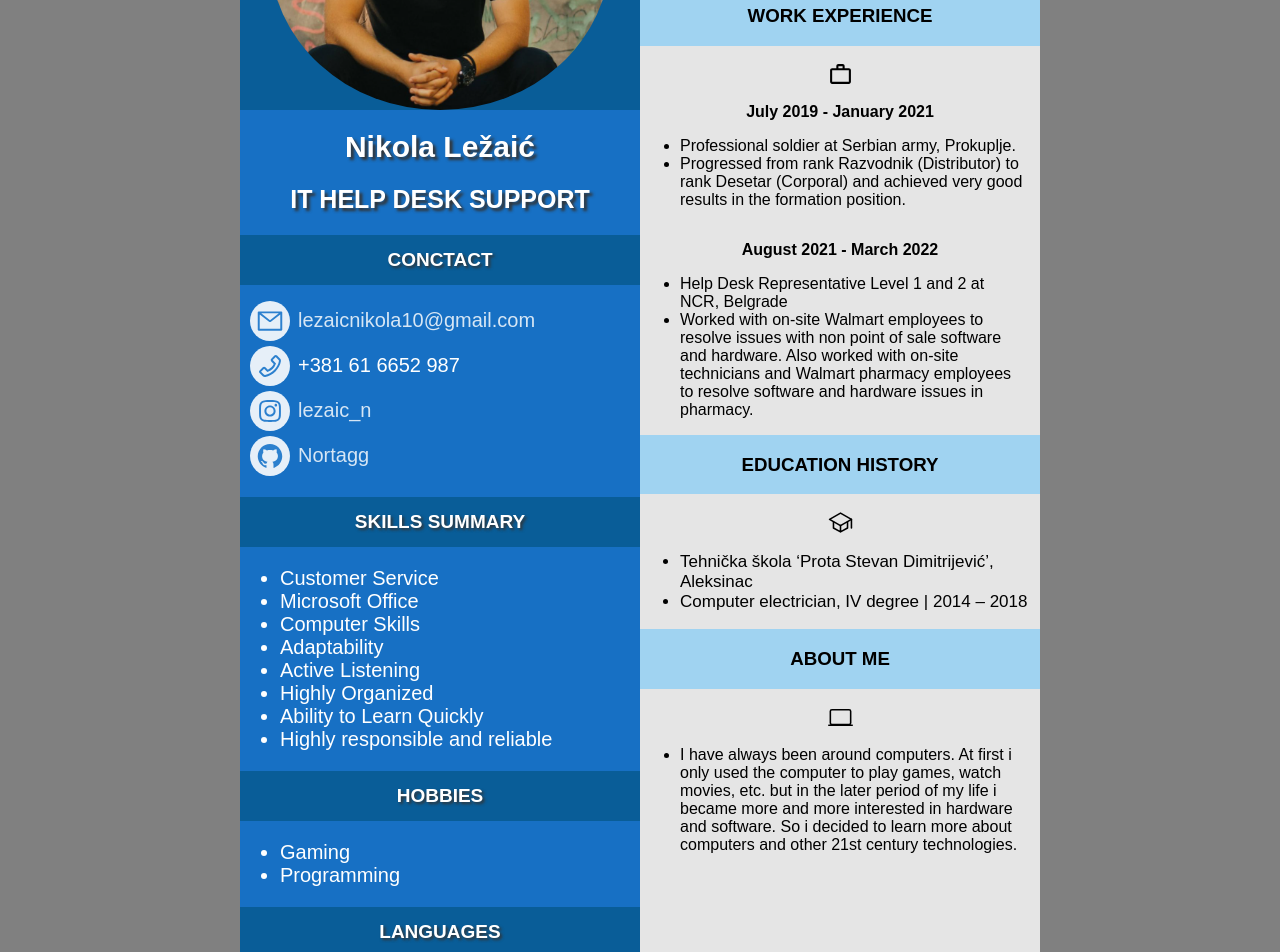
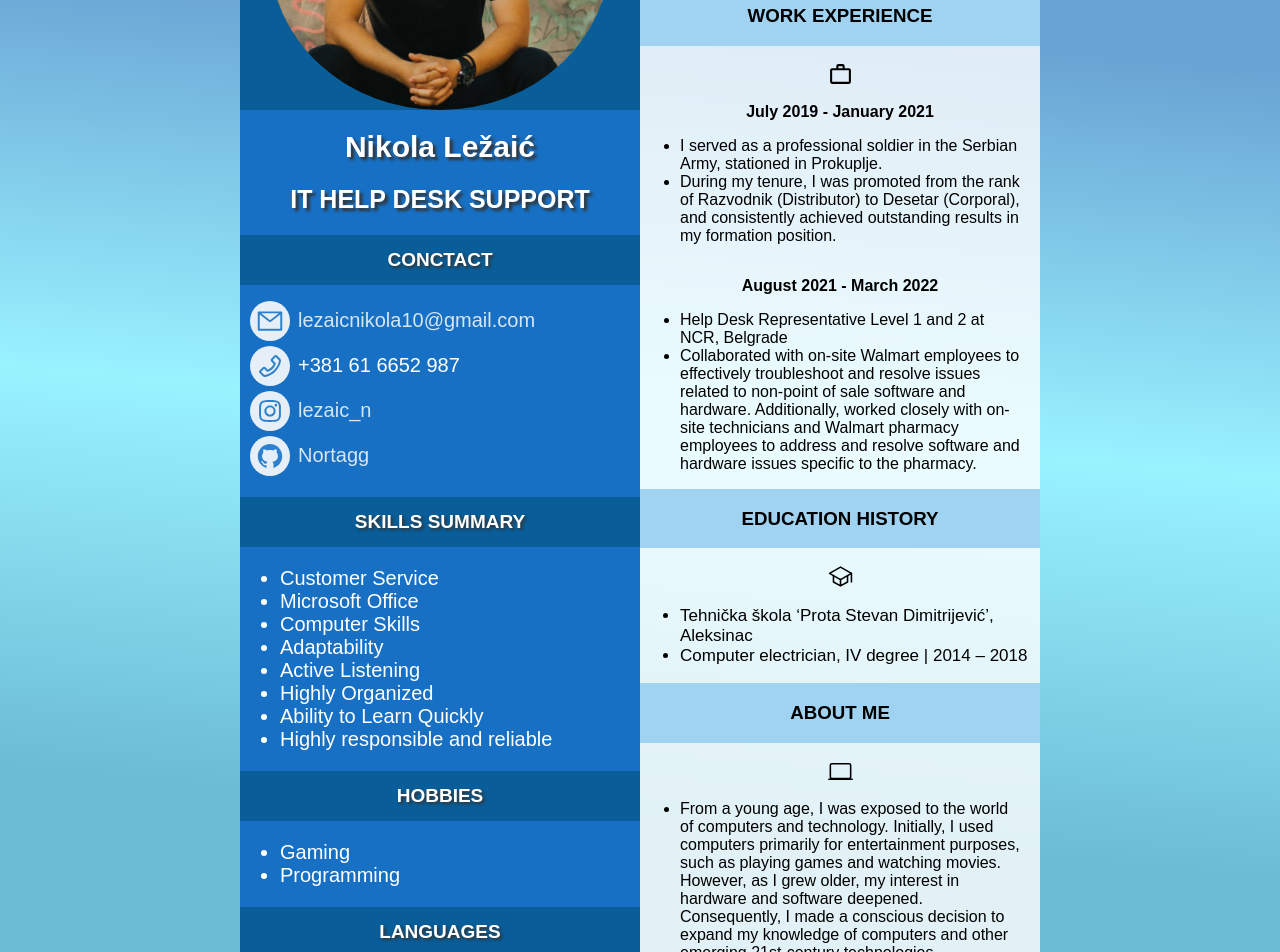
Before and after one commit to Nortagg/cv, a React (Create React App) app: page / in a window 1280 px wide. Shown: the part 200-1152 px from the top of the page. Built offline with nearby package versions, Linux system fonts and the light colour scheme.

Commit message:
edited text and added background styles

```diff
--- a/src/Components/container-right/container-right.jsx
+++ b/src/Components/container-right/container-right.jsx
@@ -26,20 +26,25 @@ export default function HomeRight() {
       </div>
       <p className="date-we1">July 2019 - January 2021</p>
       <ul className="we-text1">
-        <li>Professional soldier at Serbian army, Prokuplje.</li>
         <li>
-          Progressed from rank Razvodnik (Distributor) to rank Desetar
-          (Corporal) and achieved very good results in the formation position.
+          I served as a professional soldier in the Serbian Army, stationed in
+          Prokuplje.
+        </li>
+        <li>
+          During my tenure, I was promoted from the rank of Razvodnik
+          (Distributor) to Desetar (Corporal), and consistently achieved
+          outstanding results in my formation position.
         </li>
       </ul>
       <p className="date-we2">August 2021 - March 2022</p>
       <ul className="we-text2">
         <li>Help Desk Representative Level 1 and 2 at NCR, Belgrade</li>
         <li>
-          Worked with on-site Walmart employees to resolve issues with non point
-          of sale software and hardware. Also worked with on-site technicians
-          and Walmart pharmacy employees to resolve software and hardware issues
-          in pharmacy.
+          Collaborated with on-site Walmart employees to effectively
+          troubleshoot and resolve issues related to non-point of sale software
+          and hardware. Additionally, worked closely with on-site technicians
+          and Walmart pharmacy employees to address and resolve software and
+          hardware issues specific to the pharmacy.
         </li>
       </ul>
       <div className="eh-container">
@@ -60,10 +65,12 @@ export default function HomeRight() {
       </div>
       <ul className="am-text">
         <li>
-          I have always been around computers. At first i only used the computer
-          to play games, watch movies, etc. but in the later period of my life i
-          became more and more interested in hardware and software. So i decided
-          to learn more about computers and other 21st century technologies.
+          From a young age, I was exposed to the world of computers and
+          technology. Initially, I used computers primarily for entertainment
+          purposes, such as playing games and watching movies. However, as I
+          grew older, my interest in hardware and software deepened.
+          Consequently, I made a conscious decision to expand my knowledge of
+          computers and other emerging 21st-century technologies.
         </li>
       </ul>
     </div>
--- a/src/index.css
+++ b/src/index.css
@@ -5,7 +5,13 @@ body {
     sans-serif;
   -webkit-font-smoothing: antialiased;
   -moz-osx-font-smoothing: grayscale;
-  background-color: gray;
+  background: rgb(42, 157, 193);
+  background: linear-gradient(
+    5deg,
+    rgba(42, 157, 193, 0.6951155462184874) 20%,
+    rgba(0, 224, 255, 0.3981967787114846) 50%,
+    rgba(42, 124, 193, 0.700717787114846) 80%
+  );
 }
 
 code {
```
